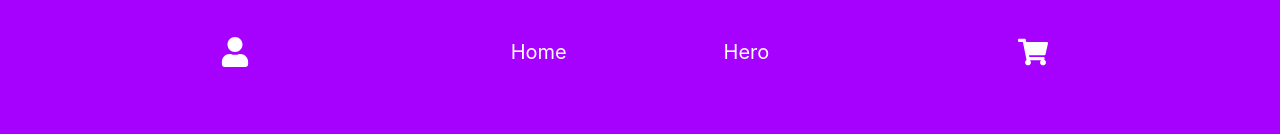
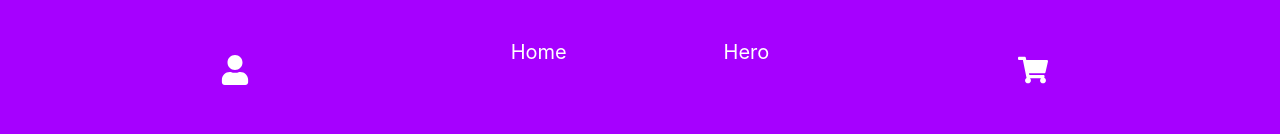
Before and after one commit to mishelld/EnergyDrink, a React (Create React App) app: page / in a window 1280 px wide. Shown: the top 134 px of the page. Built offline with nearby package versions, Linux system fonts and the light colour scheme.

Commit message:
update  animation for buttons

```diff
--- a/src/components/Navbar.css
+++ b/src/components/Navbar.css
@@ -17,3 +17,10 @@
     opacity: 0;
     animation: fallIn 1s ease-in-out 0.5s forwards;
 }
+
+
+/* Apply animation to User and Cart buttons */
+.sign-in-button, .purchase-Button {
+    opacity: 0;
+    animation: fallIn 1s ease-in-out 0.5s forwards;
+}
--- a/src/components/Navbar.js
+++ b/src/components/Navbar.js
@@ -68,6 +68,7 @@ function Navbar({ navColor, cartItemCount }) {
 
               <Link
                 to="/signin"
+                className="sign-in-button"
                 style={styles.signInButton}
                 onMouseEnter={() => handleMouseEnter('signin')}
                 onMouseLeave={handleMouseLeave}
@@ -77,6 +78,7 @@ function Navbar({ navColor, cartItemCount }) {
 
             <Link
                 to="/purchase"
+                className="purchase-Button"
                 style={styles.purchaseButton}
                 onMouseEnter={() => handleMouseEnter('purchase')}
                 onMouseLeave={handleMouseLeave}
@@ -125,8 +127,6 @@ const styles = {
         width: '40%',
         margin: 'auto',
         fontSize: '20px', // Increase icon size
-
-
     },
     navLinks: {
         listStyle: 'none',
```
